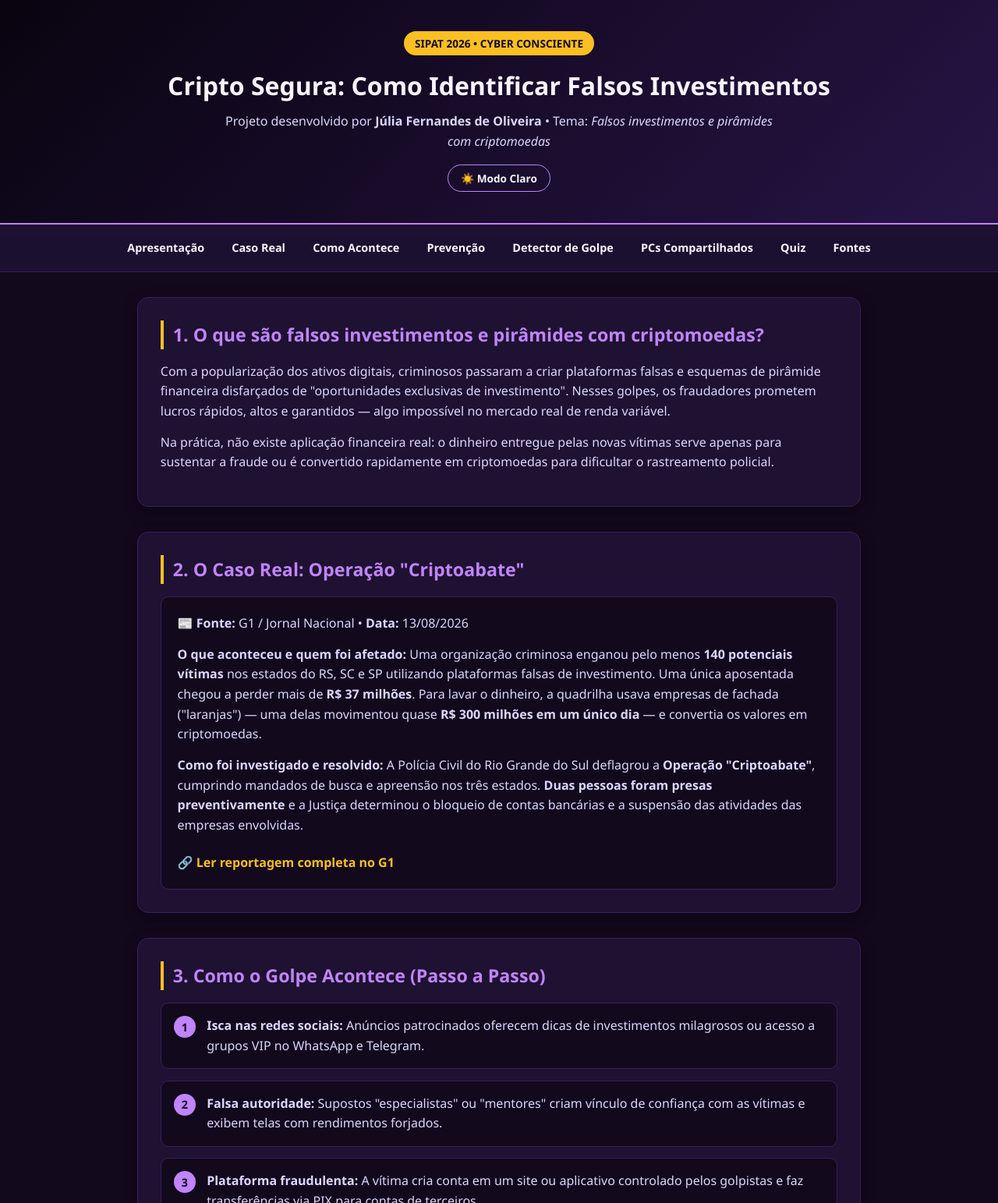
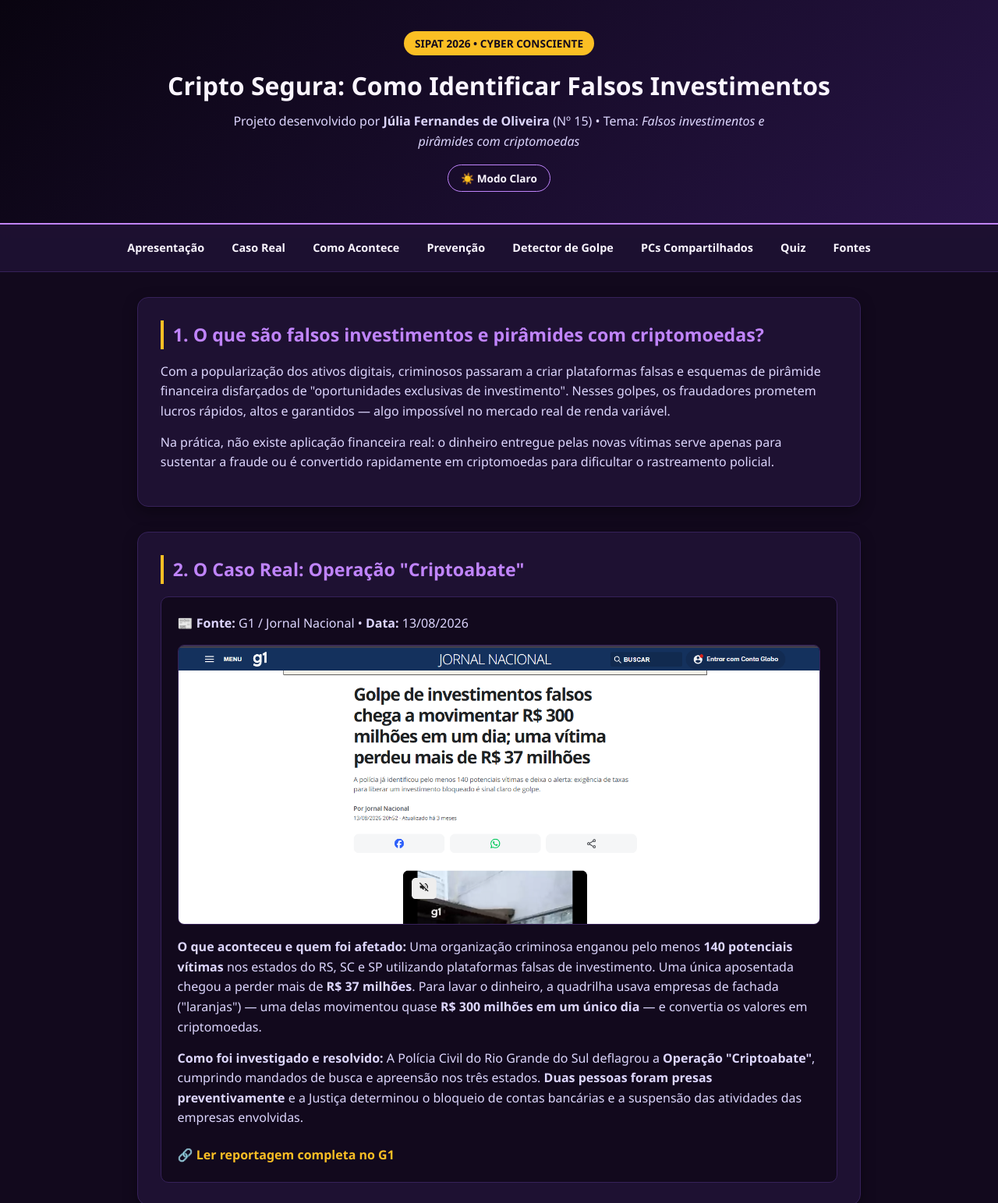
Before and after one commit to Jubis11/sipat, a plain HTML site: page index.html in a window 1280 px wide. Shown: the top 1543 px of the page at 78% size. Drawn offline with Linux system fonts and the light colour scheme.

Commit message:
ajustes no topico 2

```diff
--- a/Style.css
+++ b/Style.css
@@ -193,6 +193,17 @@ li {
   padding: 1.3rem;
   border-radius: 10px;
   border: 1px solid var(--surface-light);
+}
+
+.img-noticia {
+  width: 100%;
+  max-height: 360px;
+  object-fit: cover;
+  object-position: top;
+  border-radius: 8px;
+  border: 1px solid var(--surface-light);
+  margin: 0.6rem 0 1rem;
+  display: block;
 }
 
 .btn-link {
--- a/index.html
+++ b/index.html
@@ -13,9 +13,9 @@
     <div class="header-container">
       <span class="badge">SIPAT 2026 • CYBER CONSCIENTE</span>
       <h1>Cripto Segura: Como Identificar Falsos Investimentos</h1>
-      <p>Projeto desenvolvido por <strong>Júlia Fernandes de Oliveira</strong> • Tema: <em>Falsos investimentos e pirâmides com criptomoedas</em></p>
+      <p>Projeto desenvolvido por <strong>Júlia Fernandes de Oliveira</strong> (Nº 15) • Tema: <em>Falsos investimentos e pirâmides com criptomoedas</em></p>
+      <button type="button" id="btn-tema" class="btn-tema" onclick="alternarTema()">☀️ Modo Claro</button>
     </div>
-    <button type="button" id="btn-tema" class="btn-tema" onclick="alternarTema()">☀️ Modo Claro</button>
   </header>
 
   <nav>
@@ -45,6 +45,9 @@
       <h2>2. O Caso Real: Operação "Criptoabate"</h2>
       <div class="destaque-noticia">
         <p><strong>📰 Fonte:</strong> G1 / Jornal Nacional • <strong>Data:</strong> 13/08/2026</p>
+
+        <img src="titulo1.png" alt="Manchete da reportagem no G1 sobre a Operação Criptoabate" class="img-noticia" />
+
         <p>
           <strong>O que aconteceu e quem foi afetado:</strong> Uma organização criminosa enganou pelo menos <strong>140 potenciais vítimas</strong> nos estados do RS, SC e SP utilizando plataformas falsas de investimento. Uma única aposentada chegou a perder mais de <strong>R$ 37 milhões</strong>. Para lavar o dinheiro, a quadrilha usava empresas de fachada ("laranjas") — uma delas movimentou quase <strong>R$ 300 milhões em um único dia</strong> — e convertia os valores em criptomoedas.
         </p>
```
Also changed, not shown: titulo1.png (added).
